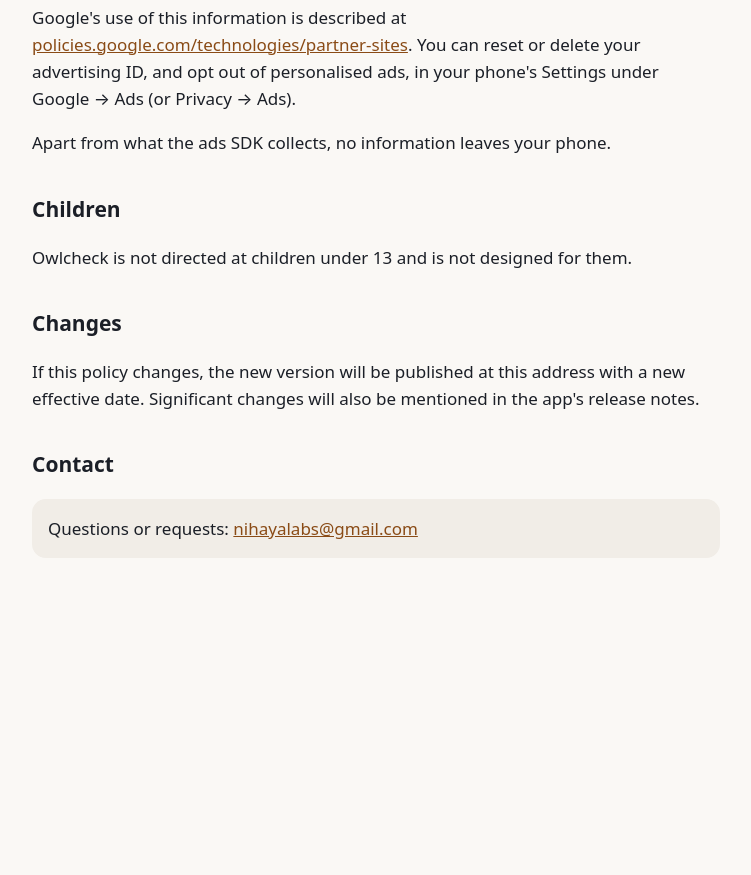
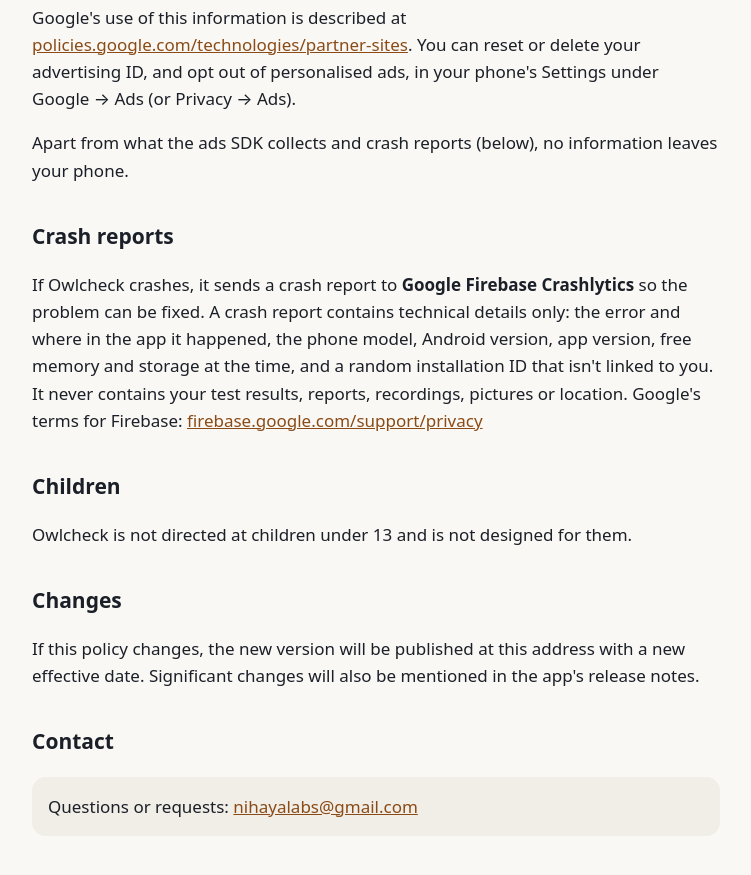
Before and after one commit to yahani/owlcheck-privacy, a plain HTML site: page index.html in a window 1280 px wide. Shown: the part 1920-2795 px from the top of the page, without its empty margins (264-1015 px from the left). Before the commit the page ends 2543 px from the top, so only its background shows below. Drawn offline with Linux system fonts and the light colour scheme.

Commit message:
Add crash reports (Firebase Crashlytics) section
Co-Authored-By: Claude Opus 5.5 <noreply@anthropic.com>

```diff
--- a/index.html
+++ b/index.html
@@ -78,7 +78,10 @@
     <li>basic <strong>device information</strong> (model, operating system, language).</li>
   </ul>
   <p>Google's use of this information is described at <a href="https://policies.google.com/technologies/partner-sites">policies.google.com/technologies/partner-sites</a>. You can reset or delete your advertising ID, and opt out of personalised ads, in your phone's Settings under Google → Ads (or Privacy → Ads).</p>
-  <p>Apart from what the ads SDK collects, no information leaves your phone.</p>
+  <p>Apart from what the ads SDK collects and crash reports (below), no information leaves your phone.</p>
+
+  <h2>Crash reports</h2>
+  <p>If Owlcheck crashes, it sends a crash report to <strong>Google Firebase Crashlytics</strong> so the problem can be fixed. A crash report contains technical details only: the error and where in the app it happened, the phone model, Android version, app version, free memory and storage at the time, and a random installation ID that isn't linked to you. It never contains your test results, reports, recordings, pictures or location. Google's terms for Firebase: <a href="https://firebase.google.com/support/privacy">firebase.google.com/support/privacy</a></p>
 
   <h2>Children</h2>
   <p>Owlcheck is not directed at children under 13 and is not designed for them.</p>
```
